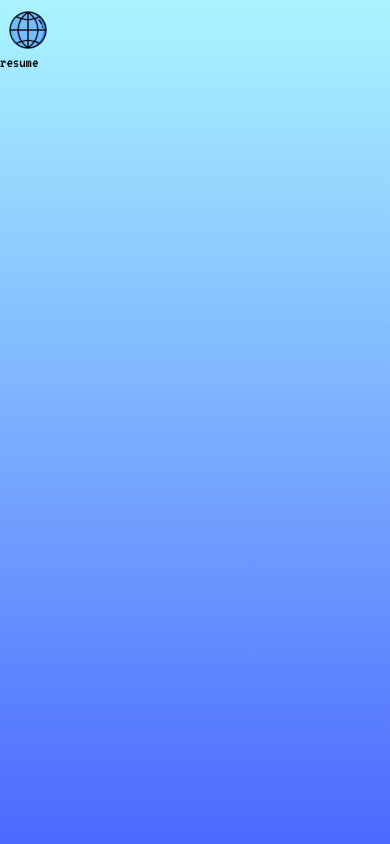
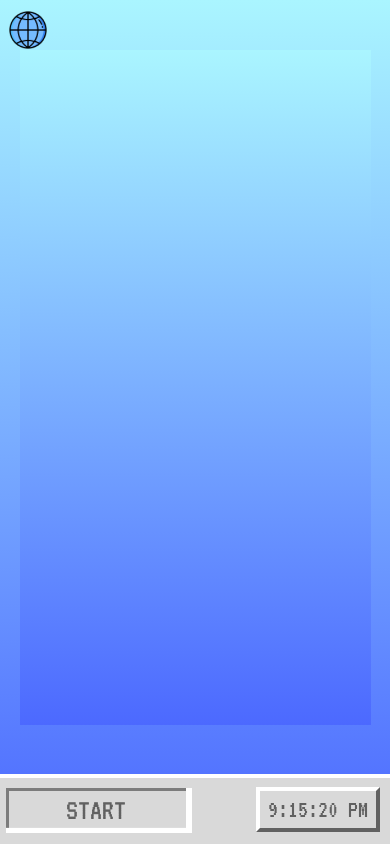
Before and after one commit to katie-andor/portfolio-website, a React (Create React App) app: page /resume in a window 390 px wide. Built offline with nearby package versions, Linux system fonts and the light colour scheme.

Commit message:
changed favicon and put resume pdf on resume page, not mobile responsive as of now

```diff
--- a/package.json
+++ b/package.json
@@ -8,6 +8,7 @@
     "@testing-library/user-event": "^13.5.0",
     "react": "^18.3.1",
     "react-dom": "^18.3.1",
+    "react-pdf": "^9.1.1",
     "react-router-dom": "^6.26.2",
     "react-scripts": "5.0.1",
     "web-vitals": "^2.1.4"
--- a/public/index.html
+++ b/public/index.html
@@ -2,7 +2,7 @@
 <html lang="en">
   <head>
     <meta charset="utf-8" />
-    <link rel="icon" href="%PUBLIC_URL%/favicon.png /">
+    <link rel="icon" href="favicon.png">
     <meta name="viewport" content="width=device-width, initial-scale=1" />
     <meta name="theme-color" content="#000000" />
     <meta
--- a/src/Resume.js
+++ b/src/Resume.js
@@ -1,18 +1,23 @@
-import React from 'react';
+import React from "react";
 import internetIcon from "./images/icons-8-internet-icon.png";
 import { Link } from "react-router-dom";
+import resume from "./images/KAITLYNANDOR_Resume.pdf";
+import Footer from "./components/Footer";
 
 const Resume = () => {
   return (
-    <div>
-    <Link to="/">
+    <div className="min-h-screen flex flex-col">
+      <Link to="/">
         <img
           className="ml-2 mr-2 w-[40px] pt-[10px]"
           src={internetIcon}
           alt="Internet Icon"
         />
       </Link>
-    <p>resume</p>
+      <div className="flex-grow flex justify-center">
+        <iframe src={resume} className="w-[90%] h-[80vh]" />
+      </div>
+      <Footer />
     </div>
   );
 };
```
Also changed, not shown: 2 other files (tests, documents, lock files or other folders).
